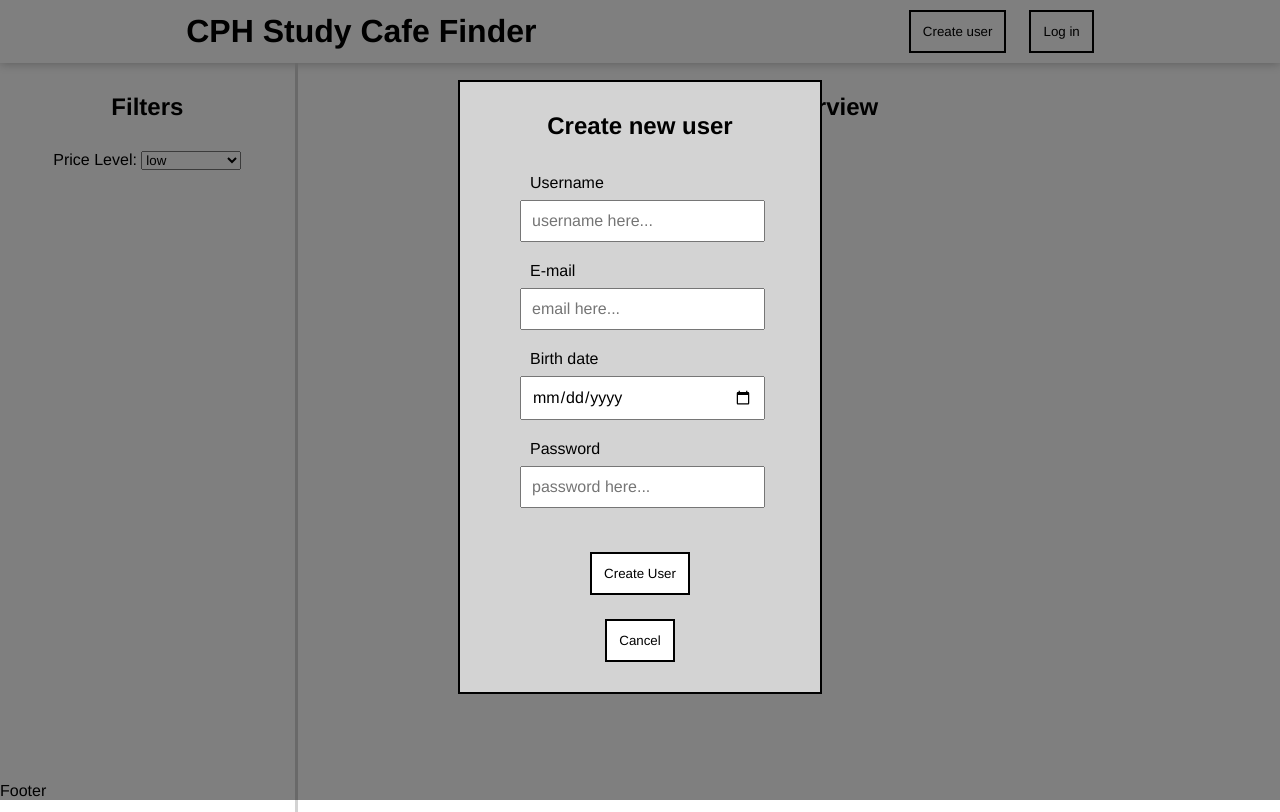
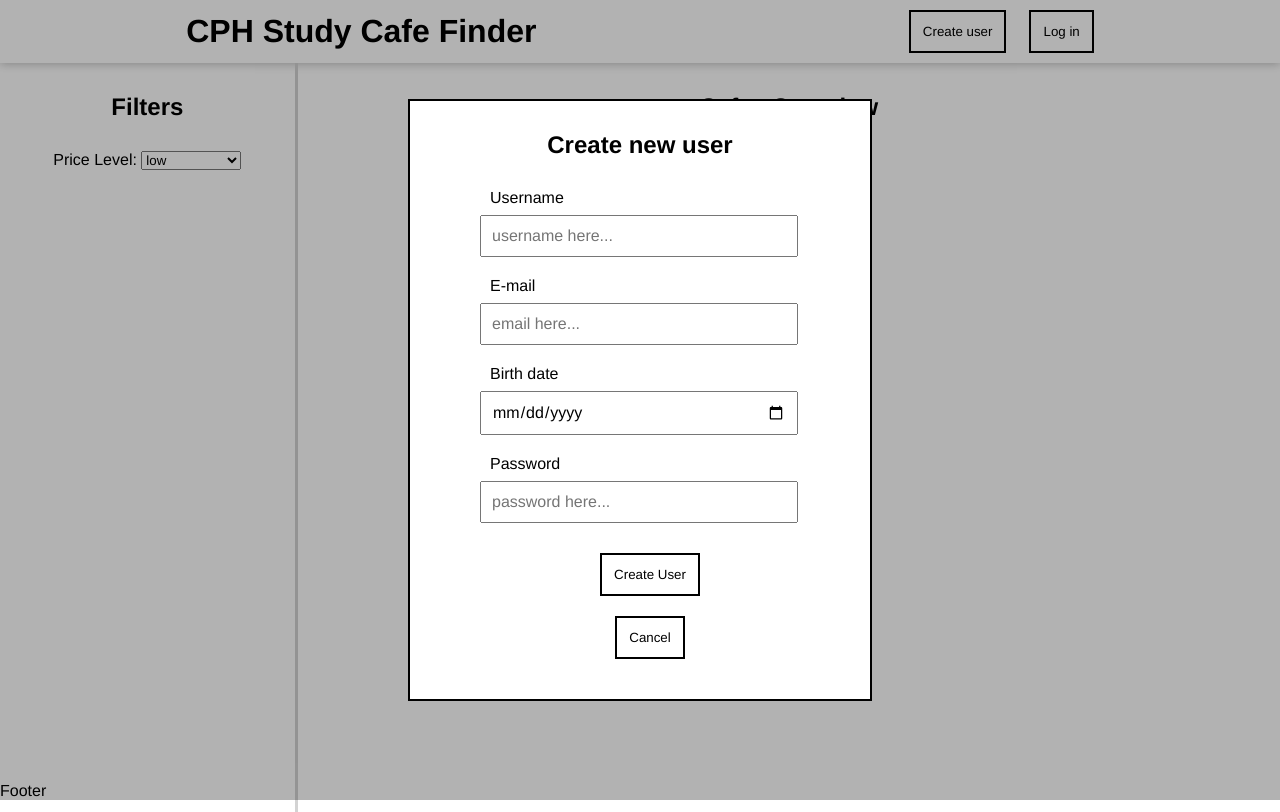
Before and after one commit to SofieAmalie44/portfolio6, a website: page public/index.html in a window 1280 px wide. Both pictures are taken after a click on the button "Create user". Drawn offline with Linux system fonts and the light colour scheme.

Commit message:
Changed create-user-modal css

```diff
--- a/public/index.html
+++ b/public/index.html
@@ -17,6 +17,7 @@
     </div>
 
     <!-- TODO: Make form wider and make mobile view stay same -->
+    <div id="backdrop" class="hidden">
         <div id="create-user-modal" class="hidden">
             <h2>Create new user</h2>
             <form>
@@ -31,15 +32,19 @@
 
                 <label for="password">Password</label>
                 <input type="password" id="password" placeholder="password here..." required>
-        </form>
+
+                <!-- button is in form to enable auto-scroll on smaller height -->
+                <div class="create-user-buttons">
                     <button id="create-user">Create User</button>
                     <button id="create-user-cancel">Cancel</button>
+                </div>
+            </form>
+        </div>
     </div>
 
 </header>
 
 <main>
-    <div id="backdrop" class="hidden"></div>
     <section class="filters">
         <h2>Filters</h2>
         <div>
--- a/public/style.css
+++ b/public/style.css
@@ -51,29 +51,53 @@ button {
       box-shadow: 0 0 10px rgba(0,0,0, .2);
   }
 
-#create-user-modal {
-    z-index: 3;
+#backdrop {
     position: fixed;
     display: flex;
     justify-content: center;
     align-items: center;
+    z-index: 2;
+    top: 0;
+    width: 100dvw;
+    height: 100dvh;
+    background-color: rgba(0,0,0,0.3);
+}
+
+#create-user-modal {
+    display: flex;
     flex-direction: column;
-    gap: 24px;
-    top: 10dvh;
-    width: 50%;
-    max-width: 300px;
+    justify-content: center;
+    align-items: center;
+    background-color: var(--color-two);
+    margin: auto;
     padding: 30px;
-    background-color: lightgray;
     border: 2px solid var(--color-one);
+    overflow: auto; /* Enable scroll if needed */
+    position: relative;
+    max-height: 75dvh;
+    max-width: 400px;
+    width: 100%;
+    gap: 20px;
 }
 
 #create-user-modal form {
+    overflow: auto;
     width: 80%;
     display: flex;
     flex-direction: column;
     justify-content: start;
     align-items: start;
     padding-top: 10px;
+}
+
+.create-user-buttons {
+    padding: 10px;
+    display: flex;
+    flex-direction: column;
+    justify-content: center;
+    align-items: center;
+    width: 100%;
+    gap: 20px;
 }
 
 #create-user-modal form input {
@@ -154,11 +178,3 @@ main {
 .cafes li span:nth-child(1) {
     font-weight: bold;
 }
-
-#backdrop {
-    position: absolute;
-    top: 0;
-    min-height: 100dvh;
-    min-width: 100dvw;
-    background-color: rgba(0,0,0,0.5);
-}
```
Lines whose indentation alone changed are shown as unchanged.
